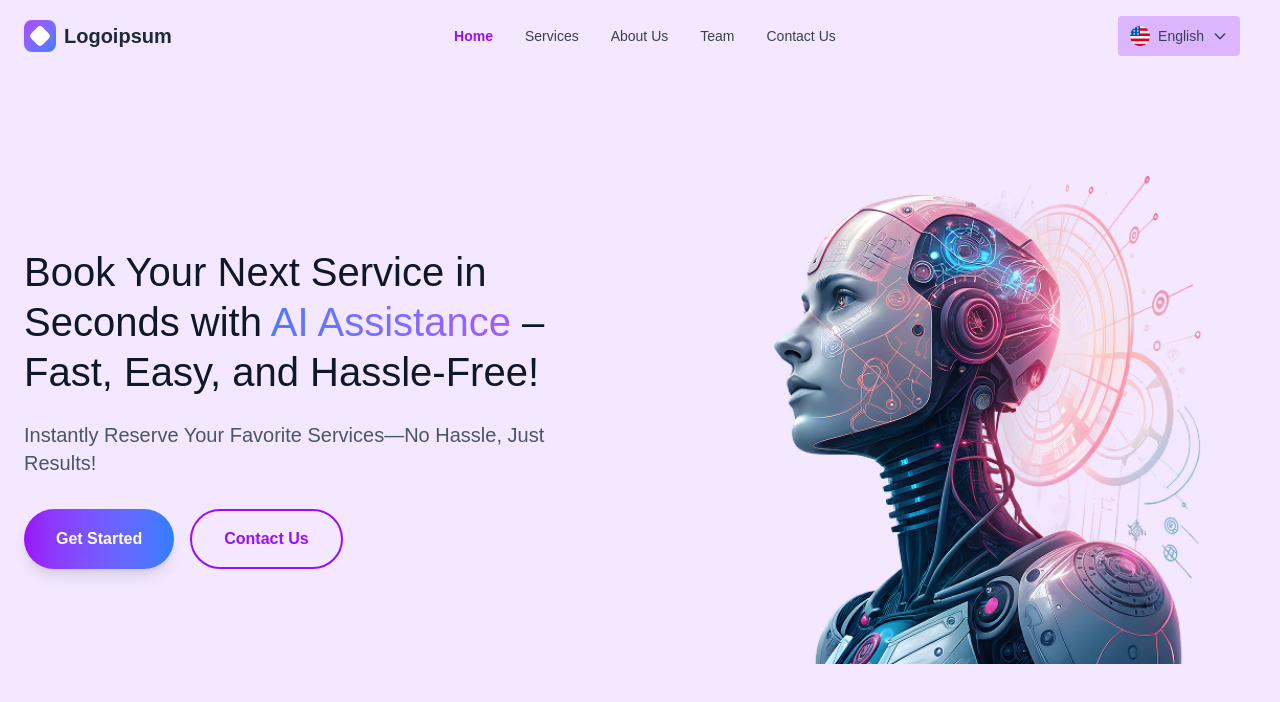
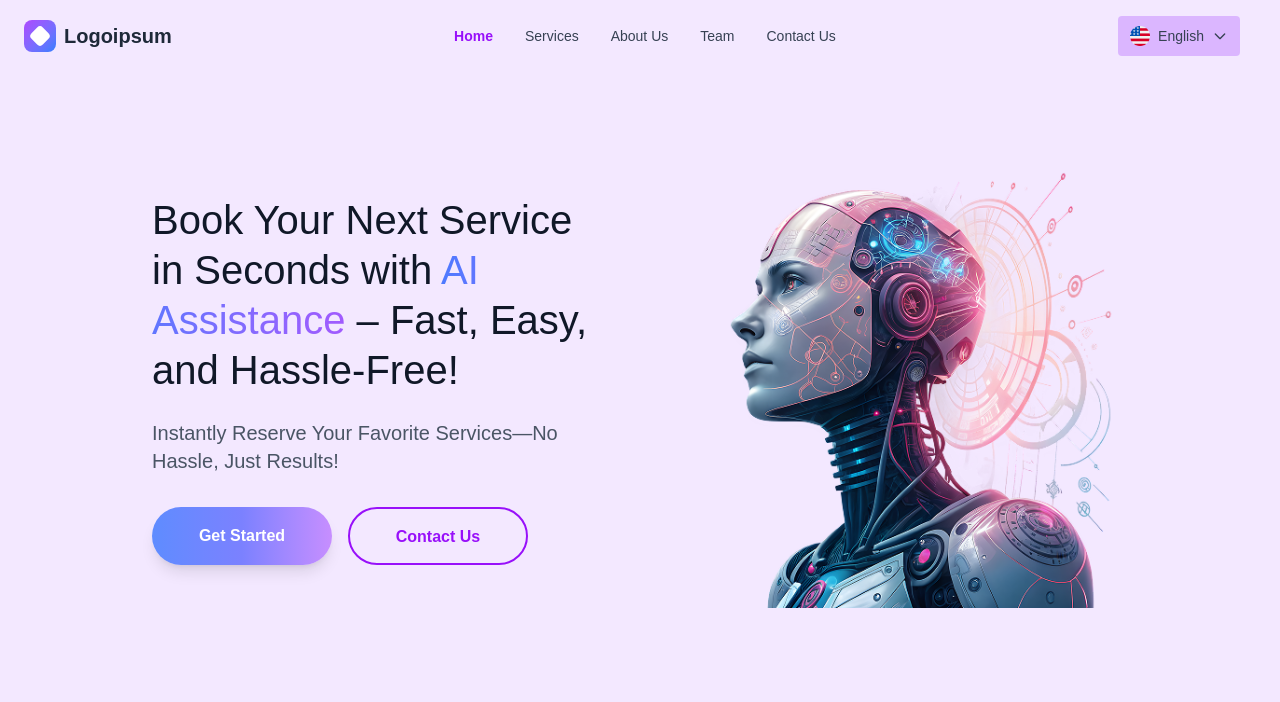
Before and after one commit to engrsakib/andre_graf-Service-Showcase-website, a Next.js app: page / in a window 1280 px wide. Shown: the top 702 px of the page. Built offline with nearby package versions, Linux system fonts and the light colour scheme.

Commit message:
font update

```diff
--- a/src/components/hero-section.jsx
+++ b/src/components/hero-section.jsx
@@ -29,7 +29,7 @@ export default function HeroSection() {
   const content = heroContent[currentLanguage]
 
   return (
-    <section className="max-w-7xl mx-auto px-6 py-12 lg:py-20">
+    <section className="max-w-[80%] mx-auto px-6 py-12 lg:py-20">
       <div className="flex flex-col lg:flex-row items-center gap-12 lg:gap-16">
         {/* Mobile: Robot image first */}
         <div className="lg:hidden w-full flex justify-center">
@@ -51,10 +51,10 @@ export default function HeroSection() {
           <p className="text-lg sm:text-xl text-gray-600 mb-8 max-w-2xl">{content.description}</p>
 
           <div className="flex flex-col sm:flex-row gap-4 justify-center lg:justify-start">
-            <button className="px-8 py-4 bg-gradient-to-r from-purple-600 to-blue-500 text-white font-semibold rounded-full hover:from-purple-700 hover:to-blue-600 transition-all duration-300 shadow-lg hover:shadow-xl">
+            <button className="px-8 py-4 bg-gradient-to-r from-[#5E8CFF] via-[#7B81FF] to-[#C78EFF] text-white font-semibold rounded-full h-[58px] w-[180px] transition-all duration-300 shadow-lg hover:shadow-xl">
               {content.getStarted}
             </button>
-            <button className="px-8 py-4 border-2 border-purple-600 text-purple-600 font-semibold rounded-full hover:bg-purple-50 transition-all duration-300">
+            <button className="px-8 py-4 border-2 border-purple-600 text-purple-600 font-semibold h-[58px] w-[180px] rounded-full hover:bg-purple-50 transition-all duration-300">
               {content.contactUs}
             </button>
           </div>
```
